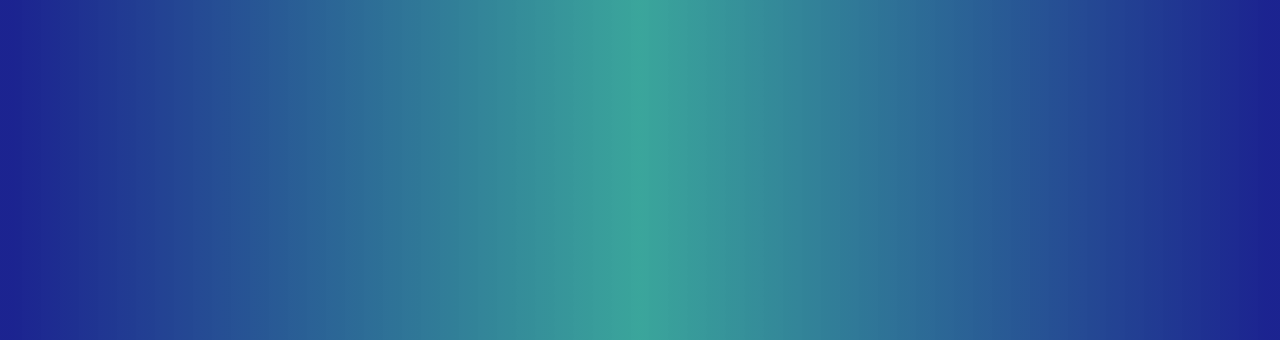
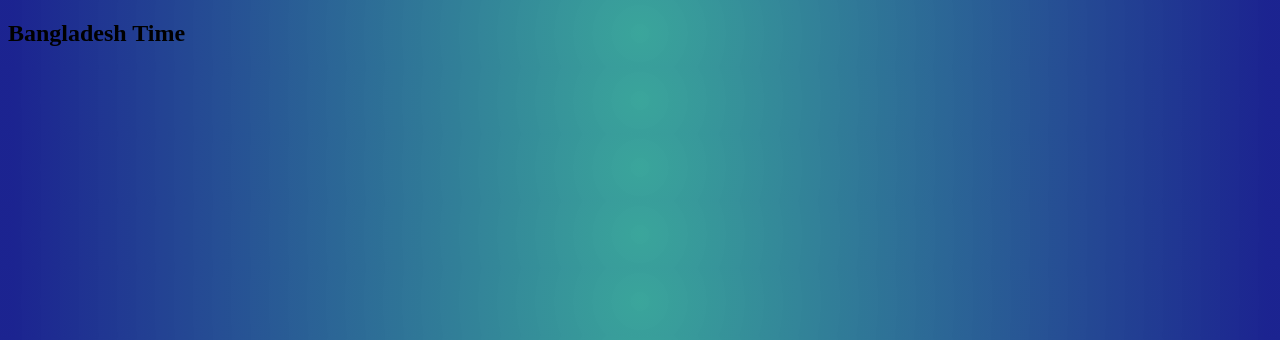
Before and after one commit to Shishir-Ahmed-Saikat/clock, a plain HTML site: page index.html in a window 1280 px wide. Shown: the top 340 px of the page. Drawn offline with Linux system fonts and the light colour scheme.

Commit message:
Update index.html

```diff
--- a/index.html
+++ b/index.html
@@ -7,7 +7,7 @@
     <link rel="stylesheet" href="index.css">
 </head>
 <body>
-
+    <h2>Bangladesh Time</h2>
     <div id="MyClockDisplay" class="clock" onload="showTime()"></div>
 
     <script src="index.js"></script>
```
